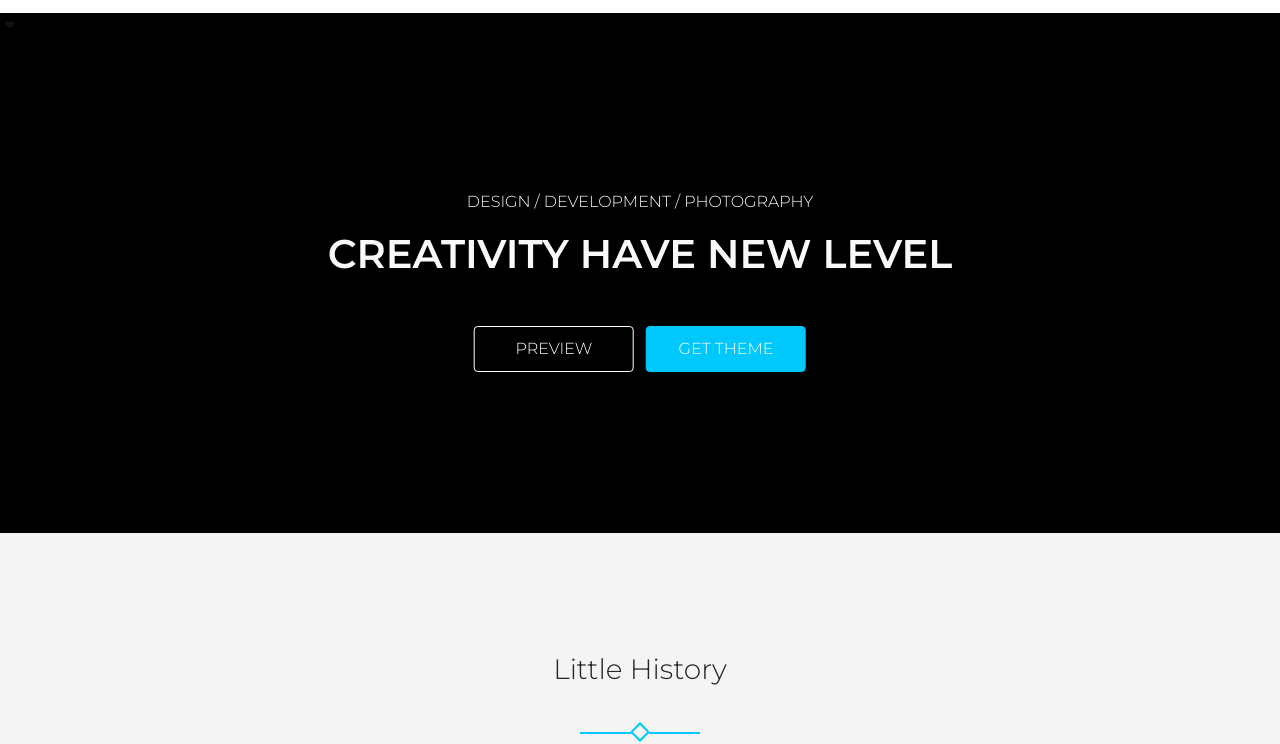
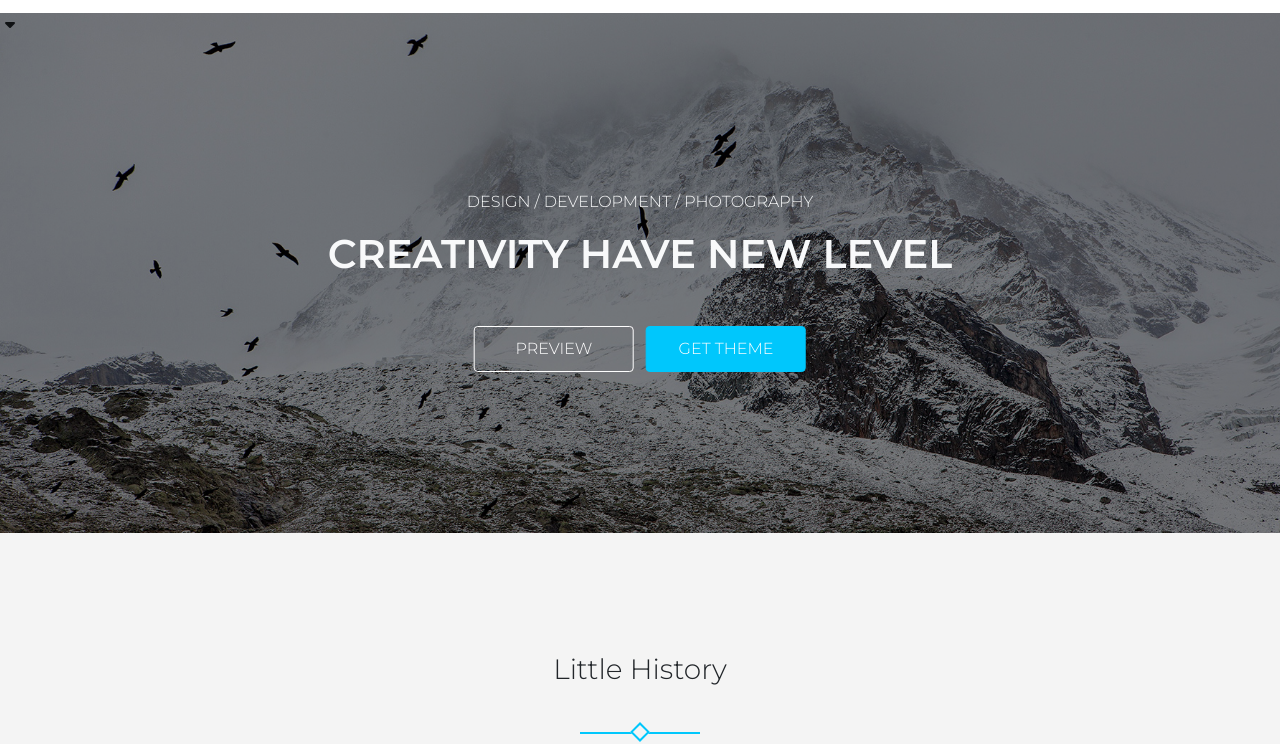
Before and after one commit to Has2an/Modus-Template, a plain HTML site: page index.html in a window 1280 px wide. Shown: the part 61-805 px from the top of the page. Drawn offline with Linux system fonts and the light colour scheme; the site is published under a folder, as on GitHub Pages, so addresses that start at the root find nothing.

Commit message:
Update style.css

```diff
--- a/css/style.css
+++ b/css/style.css
@@ -68,7 +68,7 @@ nav .navbar-nav .nav-item .nav-link:hover {
 
 /* Start Main Srction*/
 .main-section {
-  background-image: url('/img/header.jpg');
+  background-image: url('../img/header.jpg');
   background-repeat: no-repeat;
   background-position: center;
   background-size: cover;
```
